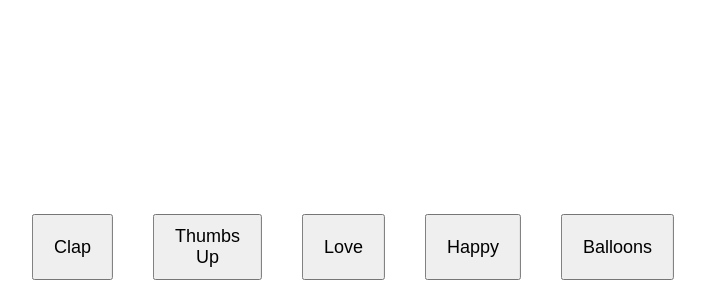
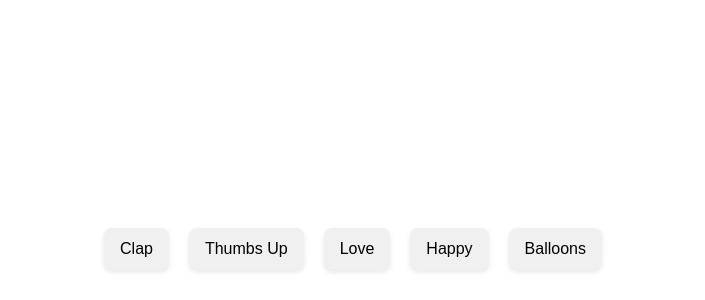
Before and after one commit to zeekaj/emoji-reactions, a plain HTML site: page index.html in a window 1280 px wide. Shown: the part 500-800 px from the top of the page, without its empty margins (287-992 px from the left). Drawn offline with Linux system fonts and the light colour scheme; no server answers.

Commit message:
Update index.html

```diff
--- a/index.html
+++ b/index.html
@@ -2,6 +2,7 @@
 <html lang="en">
 <head>
   <meta charset="UTF-8">
+  <meta name="viewport" content="width=device-width, initial-scale=1.0">
   <title>Shared Emoji Reactions</title>
   <style>
     body {
@@ -10,7 +11,7 @@
       padding: 0;
       height: 100vh;
       overflow: hidden;
-      background: transparent; /* transparent background */
+      background: transparent;
       position: relative;
     }
 
@@ -20,13 +21,26 @@
       left: 50%;
       transform: translateX(-50%);
       display: flex;
-      gap: 40px;
+      flex-wrap: wrap;
+      justify-content: center;
+      gap: 20px;
+      padding: 10px;
+      max-width: 100%;
     }
 
     button {
-      padding: 10px 20px;
-      font-size: 18px;
+      padding: 12px 16px;
+      font-size: 16px;
       cursor: pointer;
+      border: none;
+      border-radius: 8px;
+      background-color: #f0f0f0;
+      box-shadow: 0 2px 5px rgba(0,0,0,0.1);
+      transition: background-color 0.3s;
+    }
+
+    button:hover {
+      background-color: #e0;
     }
 
     .emoji {
@@ -60,30 +74,24 @@
   </div>
 
   <!-- Firebase SDKs -->
-<script src="https://www.gstatic.com/firebasejs/9.23.0/firebase-app-compat.js"></script>
-<script src="https://www.gstatic.com/firebasejs/9.23.0/firebase-database-compat.js"></script>
-
-  <script>
-    // Firebase configuration
-    const firebaseConfig = {
+  <script src="https://www.gstatic.com/firebasejs/9.23pp-compat.js
+  <script src="https://www.gstatic.com/firebasejs/9.23.0/firebase-database-compat.js    const firebaseConfig = {
       apiKey: "AIzaSyDiSzHcEBcTyPumF2uyrXS6kjKonhLZpc4",
       authDomain: "emoji-tracker-ebcaf.firebaseapp.com",
       databaseURL: "https://emoji-tracker-ebcaf-default-rtdb.firebaseio.com",
       projectId: "emoji-tracker-ebcaf",
-      storageBucket: "emoji-tracker-ebcaf.firebasestorage.app",
+      storageBucket: "emoji-tracker-ebcaf.appspot.com",
       messagingSenderId: "145980569135",
       appId: "1:145980569135:web:0e8b621bb668767f9d38da",
       measurementId: "G-K7ZDTW3MDN"
     };
 
-    // Initialize Firebase
     firebase.initializeApp(firebaseConfig);
     const db = firebase.database();
 
     const buttonContainer = document.getElementById('buttonContainer');
     const buttons = buttonContainer.getElementsByTagName('button');
 
-    // Send emoji to Firebase
     function sendEmoji(symbol, index) {
       db.ref('emojis').push({
         symbol: symbol,
@@ -92,7 +100,6 @@
       });
     }
 
-    // Show emoji animation
     function showEmoji(symbol, index) {
       const button = buttons[index];
       const rect = button.getBoundingClientRect();
@@ -109,7 +116,6 @@
       }, 2000);
     }
 
-    // Listen for new emoji events
     db.ref('emojis').on('child_added', snapshot => {
       const data = snapshot.val();
       showEmoji(data.symbol, data.index);
```
